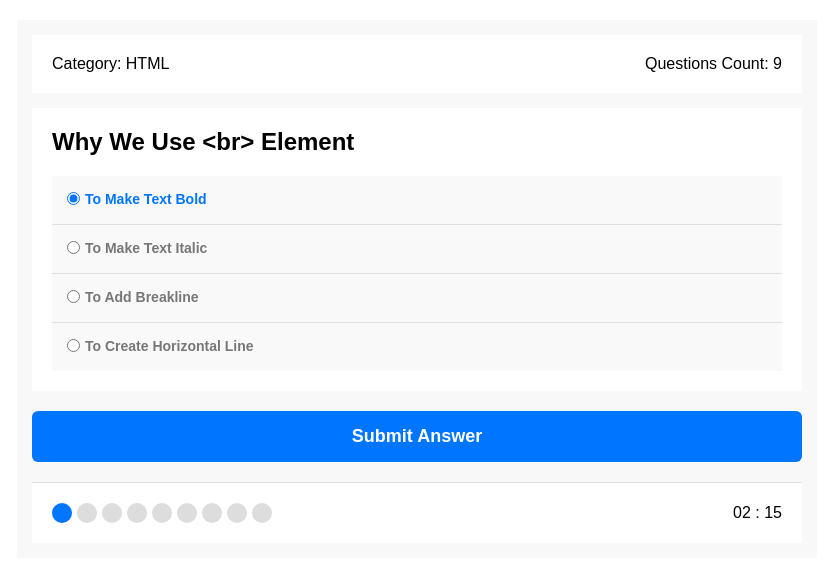
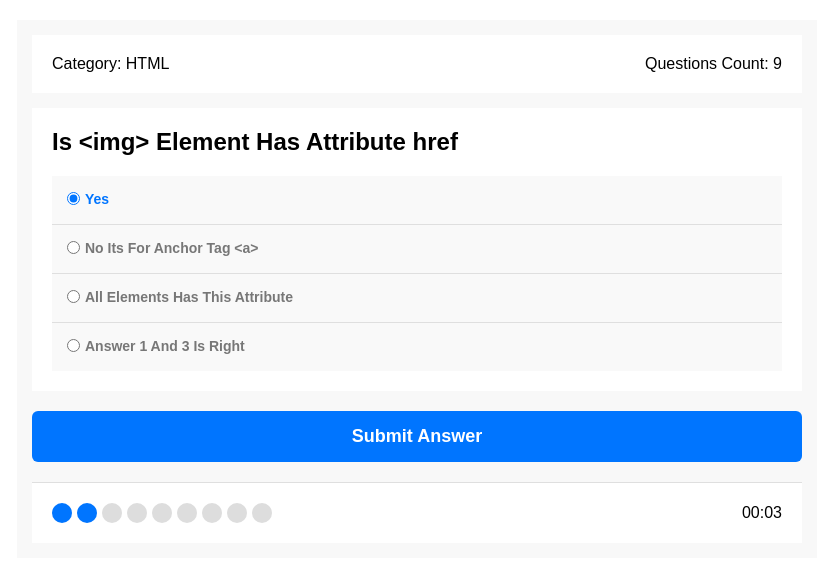
Before and after one commit to ahmedya3ser8/Front-End-Tutorials, a plain HTML site: page Quiz-App/index.html in a window 1280 px wide. Shown: the whole page, without its empty margins (223-1056 px from the left). Drawn offline with Linux system fonts and the light colour scheme.

Commit message:
End The Projects

```diff
--- a/Quiz-App/index.html
+++ b/Quiz-App/index.html
@@ -18,10 +18,7 @@
     <button class="submit-button">Submit Answer</button>
     <div class="bullets">
       <div class="spans"></div>
-      <div class="countdown">
-        <span class="minutes">02</span> :
-        <span class="seconds">15</span>
-      </div>
+      <div class="countdown"></div>
     </div>
     <div class="results"></div>
   </div>
--- a/Quiz-App/main.js
+++ b/Quiz-App/main.js
@@ -5,9 +5,11 @@ let quizArea = document.querySelector(".quiz-area");
 let answersArea = document.querySelector(".answers-area");
 let submitButton = document.querySelector(".submit-button");
 let results = document.querySelector(".results");
+let countDownElement = document.querySelector(".countdown");
 
 let currentIndex = 0;
 let rightAnswer = 0;
+let countDownInterval;
 
 function getQuestion() {
   let myRequest = new XMLHttpRequest();
@@ -17,6 +19,7 @@ function getQuestion() {
       let questionCount = QuestionObject.length;
       createBullets(questionCount);
       addData(QuestionObject[currentIndex], questionCount);
+      countdown(3, questionCount);
       submitButton.onclick = () => {
         let theRightAnswer = QuestionObject[currentIndex].right_answer;
         currentIndex++;
@@ -24,6 +27,8 @@ function getQuestion() {
         quizArea.innerHTML = "";
         answersArea.innerHTML = "";
         addData(QuestionObject[currentIndex], questionCount);
+        clearInterval(countDownInterval);
+        countdown(3, questionCount);
         handeleBullets();
         showResults(questionCount);
       }
@@ -121,3 +126,20 @@ function showResults(count) {
     results.style.marginTop = "10px";
   }
 }
+
+function countdown(duration, count) {
+  if (currentIndex < count) {
+    let minutes, seconds;
+    countDownInterval = setInterval(function() {
+      minutes = parseInt(duration / 60);
+      seconds = parseInt(duration % 60);
+      minutes = minutes < 10 ? `0${minutes}` : minutes;
+      seconds = seconds < 10 ? `0${seconds}` : seconds;
+      countDownElement.innerHTML = `${minutes}:${seconds}`;
+      if (--duration < 0) {
+        clearInterval(countDownInterval);
+        submitButton.click();
+      }
+    }, 1000);
+  }
+}
```
